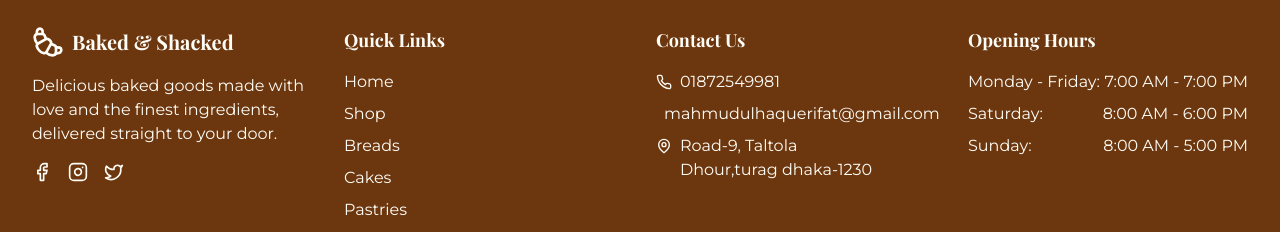
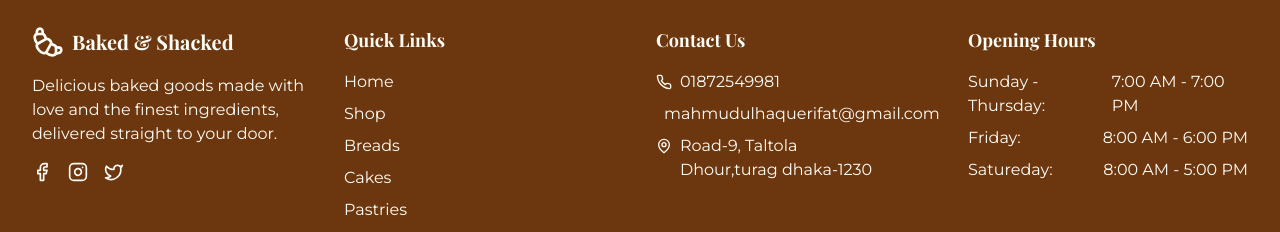
Before and after one commit to mahmudul194/Baked-and-Shacked, a React (Vite) app: page /cart in a window 1280 px wide. Shown: the part 964-1196 px from the top of the page. Built offline with nearby package versions, Linux system fonts and the light colour scheme.

Commit message:
updated successfully

```diff
--- a/src/components/layout/Footer.tsx
+++ b/src/components/layout/Footer.tsx
@@ -66,15 +66,15 @@ const Footer: React.FC = () => {
             <h3 className="text-lg font-bold mb-4 text-cream-100">Opening Hours</h3>
             <ul className="space-y-2">
               <li className="flex justify-between">
-                <span>Monday - Friday:</span>
+                <span>Sunday - Thursday:</span>
                 <span>7:00 AM - 7:00 PM</span>
               </li>
               <li className="flex justify-between">
-                <span>Saturday:</span>
+                <span>Friday:</span>
                 <span>8:00 AM - 6:00 PM</span>
               </li>
               <li className="flex justify-between">
-                <span>Sunday:</span>
+                <span>Satureday:</span>
                 <span>8:00 AM - 5:00 PM</span>
               </li>
             </ul>
--- a/src/pages/CheckoutPage.tsx
+++ b/src/pages/CheckoutPage.tsx
@@ -254,7 +254,7 @@ const CheckoutPage: React.FC = () => {
                               {item.quantity} x {item.product.name}
                             </span>
                             <span className="font-medium">
-                              ${(item.product.price * item.quantity).toFixed(2)}
+                            ৳{(item.product.price * item.quantity).toFixed(2)}
                             </span>
                           </div>
                         ))}
```
